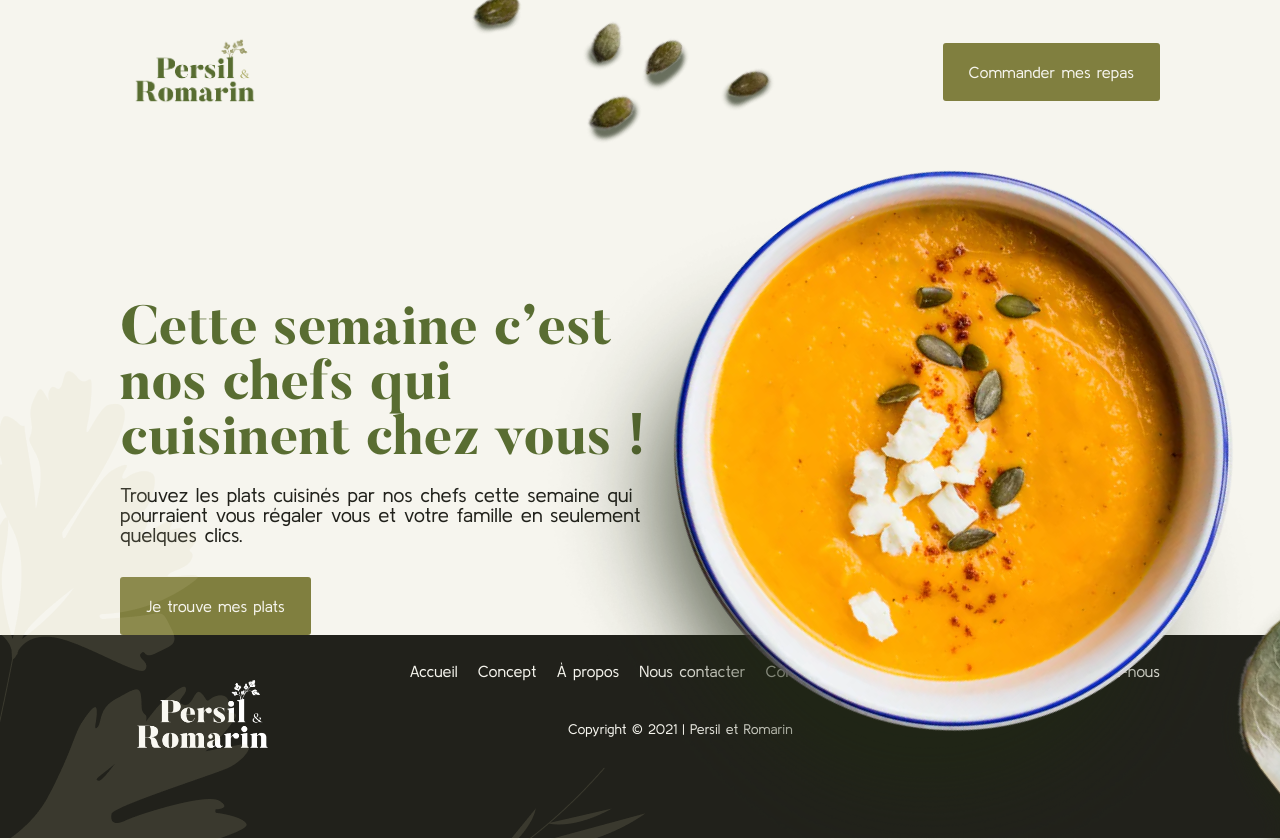
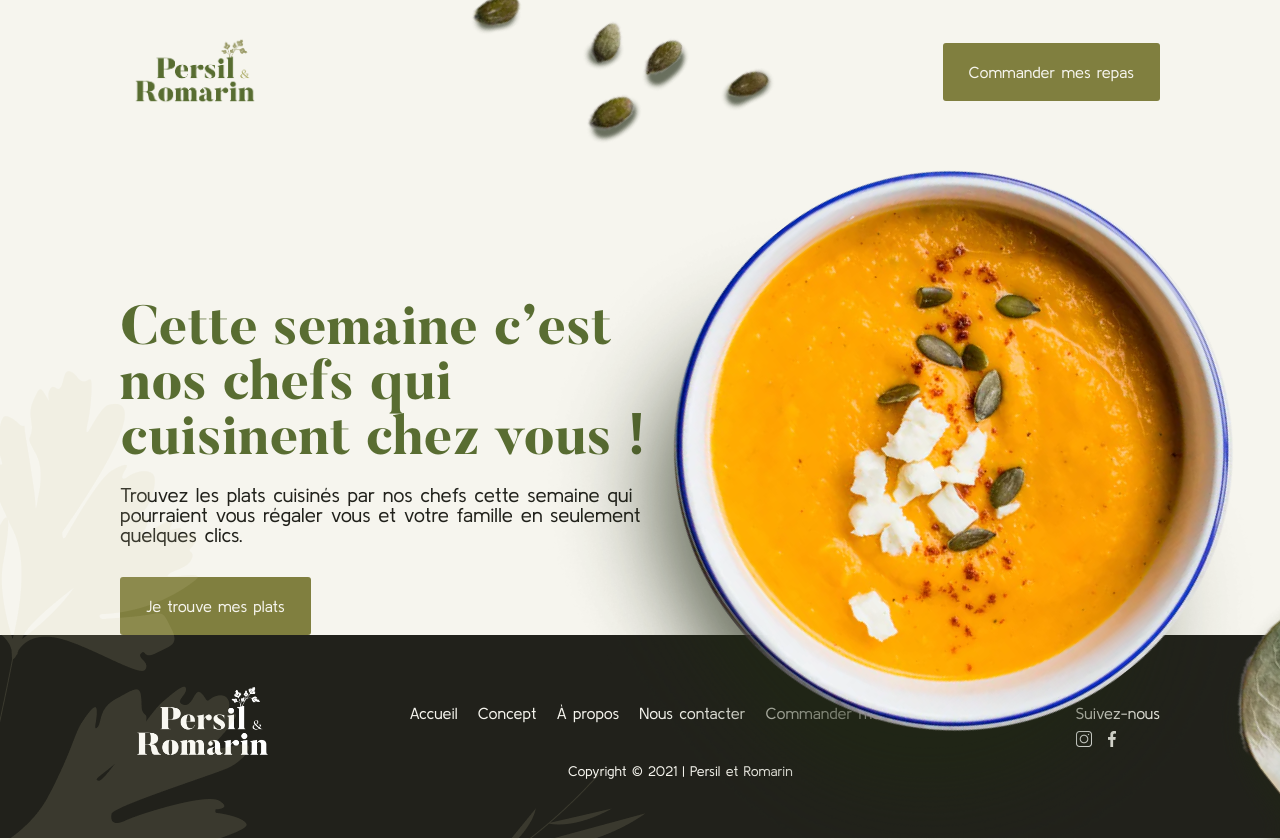
Before and after one commit to benoitlamonica/compet-front-m1, a Vue app: page / in a window 1280 px wide. Shown: the top 840 px of the page. Built offline with nearby package versions, Linux system fonts and the light colour scheme.

Commit message:
update footer

```diff
--- a/src/modules/Footer/Footer.vue
+++ b/src/modules/Footer/Footer.vue
@@ -1,15 +1,9 @@
 <template>
   <div class="footer">
-    <div class="left">
-      <a href="https://persiletromarin.fr/">
-        <img
-          class="logo"
-          src="@/assets/img/logo_blanc.png"
-          alt="Persil et Romarin Logo"
-        />
-      </a>
-    </div>
-    <div class="center">
+    <a class="logo" href="https://persiletromarin.fr/">
+      <img src="@/assets/img/logo_blanc.png" alt="Persil et Romarin Logo" />
+    </a>
+    <div class="centerContent">
       <div class="nav">
         <ul>
           <li><a href="https://persiletromarin.fr/">Accueil</a></li>
@@ -27,11 +21,14 @@
       </div>
       <div class="copyright">Copyright © 2021 | Persil et Romarin</div>
     </div>
-    <div class="right">
+    <div class="socials">
       <p>Suivez-nous</p>
       <div class="rs">
-        <img src="" alt="" />
-        <img src="" alt="" />
+        <img
+          src="@/assets/img/icon-instagram.png"
+          alt="instagram redirection"
+        />
+        <img src="@/assets/img/icon-fb.png" alt="facebook redirection" />
       </div>
     </div>
   </div>
@@ -47,16 +44,20 @@ export default {
 .footer {
   justify-content: space-between;
   display: flex;
-  padding: 28px 120px 73px 120px;
+  padding: 70px 120px 73px 120px;
   height: 203px;
   background-color: $dark-chocolate;
-  .left {
-    .logo {
-      width: 165px;
-      height: 102px;
+  .logo {
+    margin-top: -35px;
+    width: 165px;
+    height: 102px;
+    img {
+      object-fit: contain;
+      height: 100%;
+      width: 100%;
     }
   }
-  .center {
+  .centerContent {
     .nav {
       padding-bottom: 43px;
       ul {
@@ -78,12 +79,24 @@ export default {
       color: $albatre;
       text-align: center;
       font-size: 14px;
+      font-family: "Kulim-regular";
     }
   }
-  .right {
+  .socials {
     color: $albatre;
+    p {
+      padding-bottom: 10px;
+    }
     .rs {
       display: flex;
+      font-size: 14px;
+      font-family: "Kulim-regular";
+      img {
+        height: 16px;
+        width: 16px;
+        object-fit: contain;
+        margin-right: 12px;
+      }
     }
   }
 }
```
Also changed, not shown: src/assets/img/icon-fb.png (added), src/assets/img/icon-instagram.png (added).
